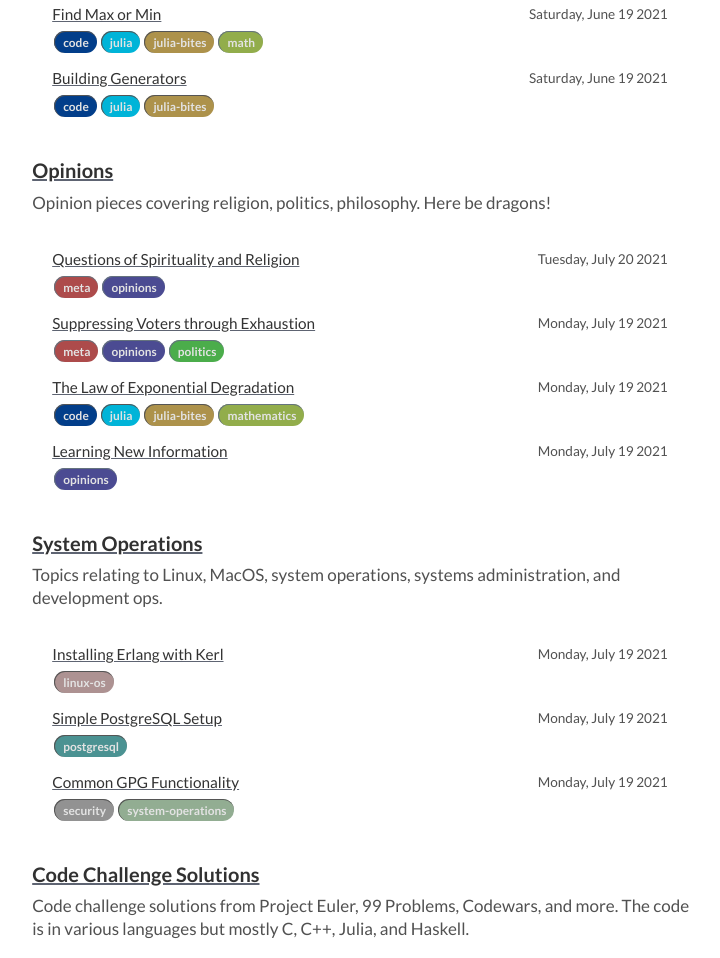
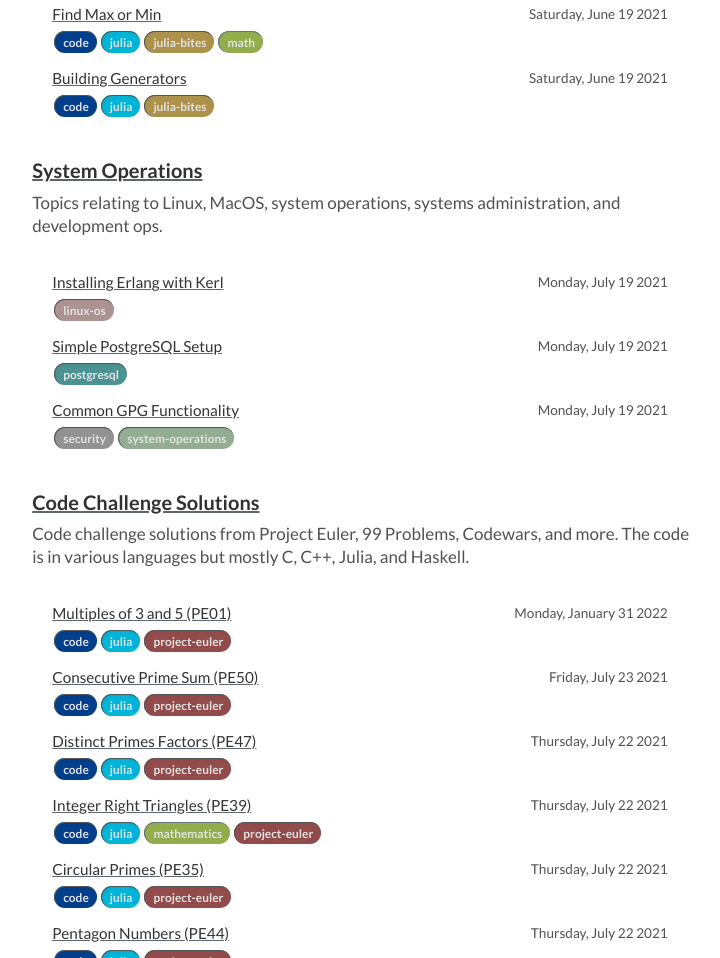
Before and after one commit to drippdropp/drippdropp.github.io, a plain HTML site: page posts/index.html in a window 1280 px wide. Shown: the part 5793-6751 px from the top of the page, without its empty margins (284-1004 px from the left). Drawn offline with Linux system fonts and the light colour scheme.

Commit message:
Update index.html

```diff
--- a/posts/index.html
+++ b/posts/index.html
@@ -815,40 +815,6 @@
 <a class="julia-bites" href="/tag/julia-bites/">julia-bites</a></li></ul>
 </div>
 </div>
-<h3 id="opinions"><a href="#opinions" class="header-anchor">Opinions</a></h3>
-<p>Opinion pieces covering religion, politics, philosophy. Here be dragons&#33;</p>
-<div class="posts">
-<div class="post-entry">
-<a href="/posts/opinions/questions-of-spirituality-and-religion/" class="post-link">Questions of Spirituality and Religion</a>
-<span class="post-date">Tuesday, July 20 2021</span>
-<ul class="post-tags"><li class="post-tag">
-<a class="meta" href="/tag/meta/">meta</a></li><li class="post-tag">
-<a class="opinions" href="/tag/opinions/">opinions</a></li></ul>
-</div>
-<div class="post-entry">
-<a href="/posts/opinions/suppressing-voters-through-exhaustion/" class="post-link">Suppressing Voters through Exhaustion</a>
-<span class="post-date">Monday, July 19 2021</span>
-<ul class="post-tags"><li class="post-tag">
-<a class="meta" href="/tag/meta/">meta</a></li><li class="post-tag">
-<a class="opinions" href="/tag/opinions/">opinions</a></li><li class="post-tag">
-<a class="politics" href="/tag/politics/">politics</a></li></ul>
-</div>
-<div class="post-entry">
-<a href="/posts/opinions/the-law-of-exponential-degradation/" class="post-link">The Law of Exponential Degradation</a>
-<span class="post-date">Monday, July 19 2021</span>
-<ul class="post-tags"><li class="post-tag">
-<a class="code" href="/tag/code/">code</a></li><li class="post-tag">
-<a class="julia" href="/tag/julia/">julia</a></li><li class="post-tag">
-<a class="julia-bites" href="/tag/julia-bites/">julia-bites</a></li><li class="post-tag">
-<a class="mathematics" href="/tag/mathematics/">mathematics</a></li></ul>
-</div>
-<div class="post-entry">
-<a href="/posts/opinions/learning-new-information/" class="post-link">Learning New Information</a>
-<span class="post-date">Monday, July 19 2021</span>
-<ul class="post-tags"><li class="post-tag">
-<a class="opinions" href="/tag/opinions/">opinions</a></li></ul>
-</div>
-</div>
 <h3 id="system_operations"><a href="#system_operations" class="header-anchor">System Operations</a></h3>
 <p>Topics relating to Linux, MacOS, system operations, systems administration, and development ops.</p>
 <div class="posts">
```
